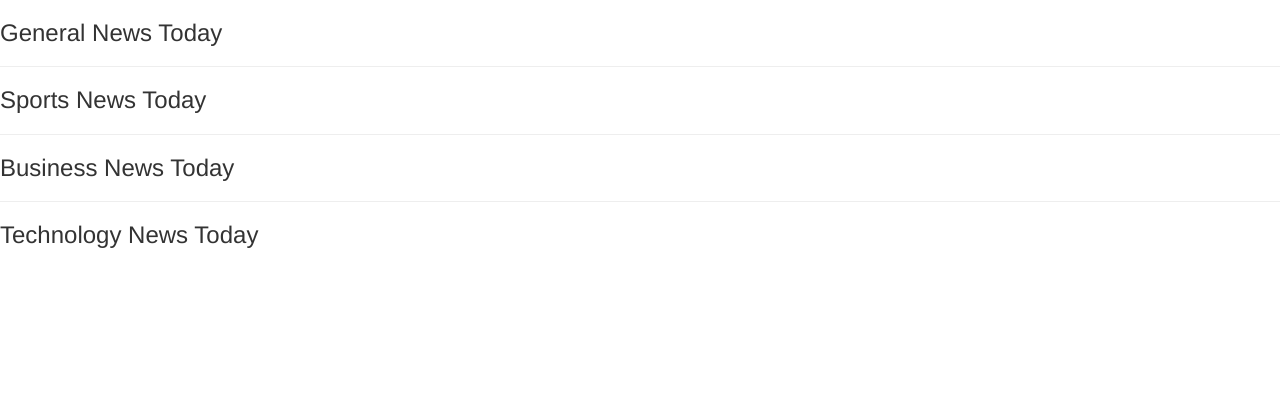
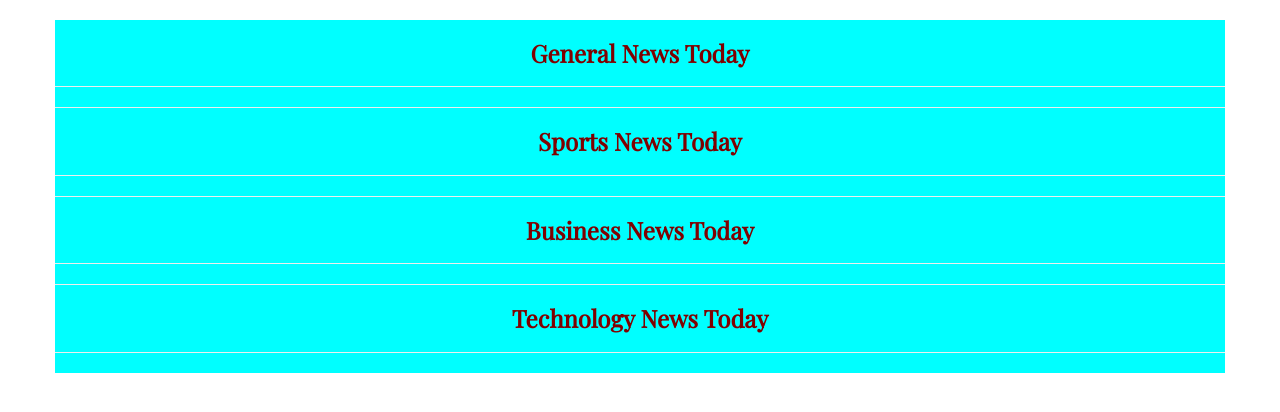
Before and after one commit to h4ck3r9717/news, a Flask app: template app/templates/index.html in a window 1280 px wide. Shown: the part 52-464 px from the top of the page. Run offline with Flask 2, Linux system fonts and the light colour scheme; the template is opened without the code that fills it, so the values that code supplies are empty; parts of the project's set-up code (start-up, migrations or seed data) failed here and were passed over; some libraries are stand-ins or nearby versions.

Commit message:
add styling for the index page

```diff
--- a/app/templates/index.html
+++ b/app/templates/index.html
@@ -1,26 +1,43 @@
 {% extends 'base.html'  %}
 {% import 'macros.html' as macro %}
 
+<!--styles-->
+{% block styles %}
+         {{ super() }}
+         <link rel="stylesheet" href="{{url_for('static', filename='css/index.css')}}" >
+{% endblock %}
+
+<!--content-->
+
 {% block content  %}
+<div class="container">
+    <div class="row">
+        <h3 class="news-header text-center">General News Today</h3>
+        <hr>
+    <p>
+        {{ macro.displayNewsList (general) }}
+    </p>
+    <hr>
+    <h3 class="news-header text-center">Sports News Today</h3>
+    <hr>
+    <p>
+        {{ macro.displayNewsList (sports) }}
+    </p>
+    <hr>
+    <h3 class="news-header text-center">Business News Today</h3>
+    <hr>
+    <p>
+        {{ macro.displayNewsList (business) }}
+    </p>
+    <hr>
+    <h3  class="news-header text-center">Technology News Today</h3>
+    <hr>
+    <p>
+        {{ macro.displayNewsList (technology) }}
+    </p>
+    </div>
 
-    <h3>General News Today</h3>
-    <ul>
-        {{ macro.displayNewsList (general) }}
-    </ul>
-<hr>
-    <h3>Sports News Today</h3>
-    <ul>
-        {{ macro.displayNewsList (sports) }}
-    </ul>
-    <hr>
-    <h3>Business News Today</h3>
-    <ul>
-        {{ macro.displayNewsList (business) }}
-    </ul>
-    <hr>
-    <h3>Technology News Today</h3>
-    <ul>
-        {{ macro.displayNewsList (technology) }}
-    </ul>
+</div>
+
 
  {% endblock  %}
```
